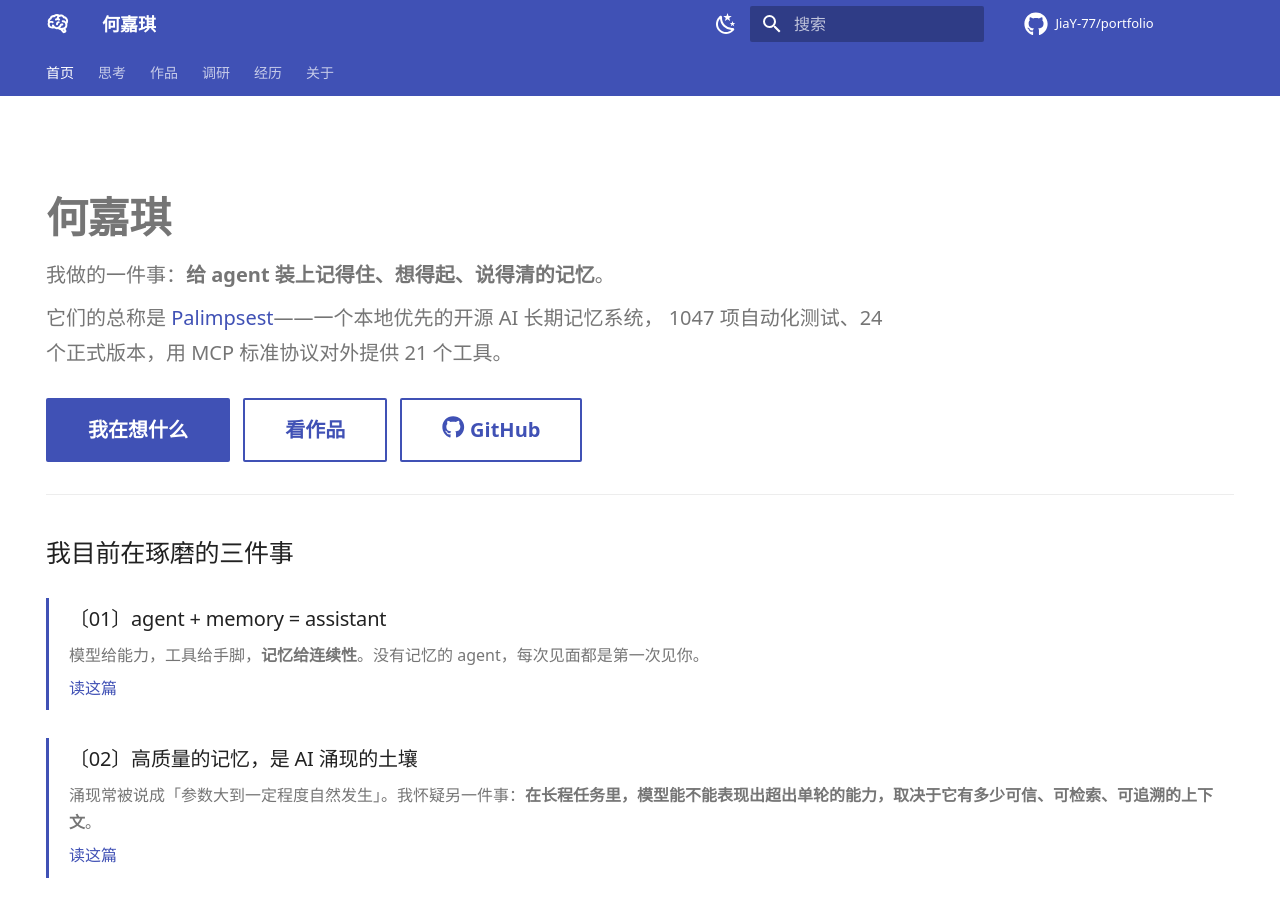
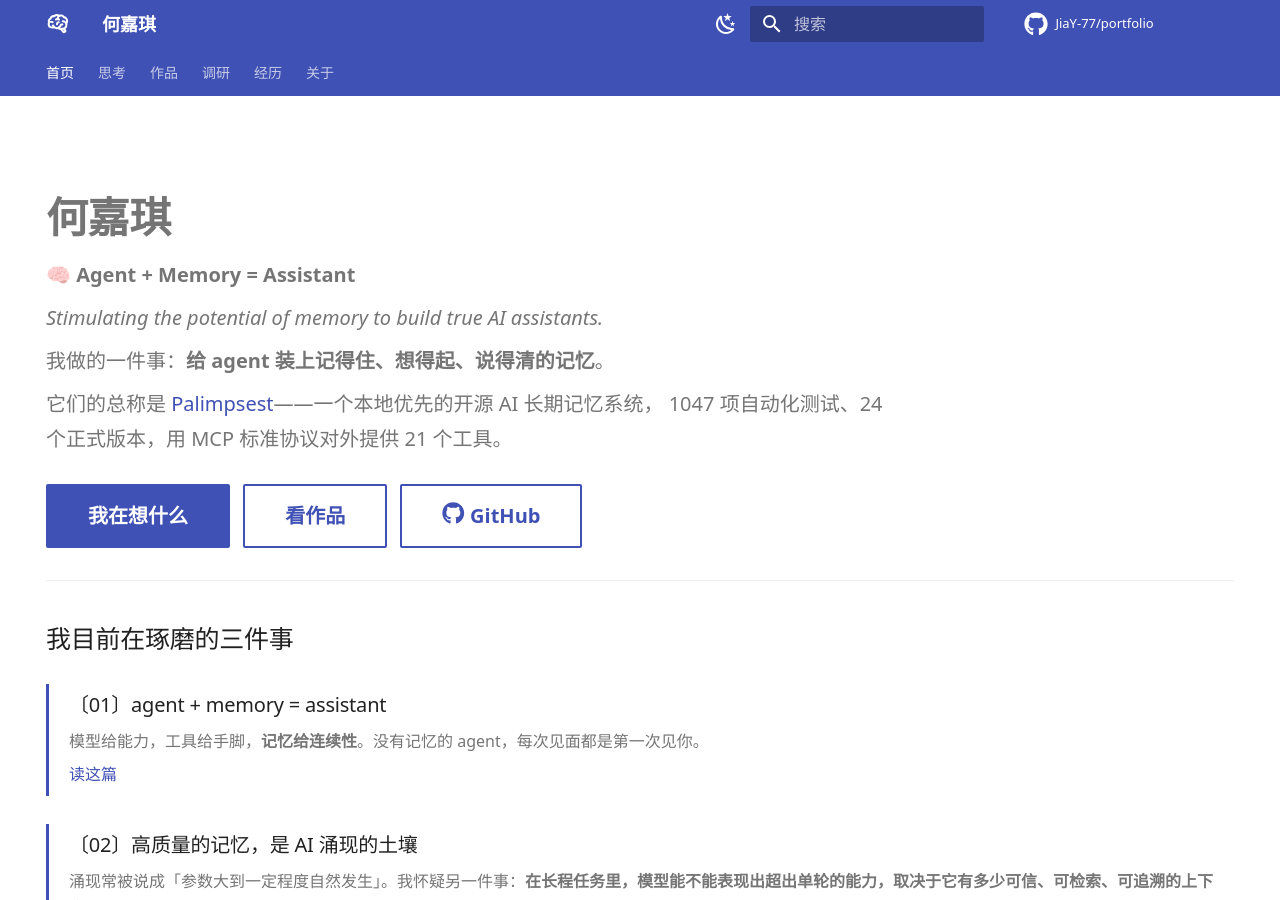
Before and after one commit to JiaY-77/portfolio, an MkDocs documentation site: the page built from docs/index.md, in a window 1280 px wide and 900 px high. Built offline with MkDocs 1.6.1 and Material for MkDocs 9.7.7, drawn with Linux system fonts in a browser that asks for light colours; comment, search, counter and statistics services are not loaded.

Commit message:
docs: add the tagline to the site home page

```diff
--- a/docs/index.md
+++ b/docs/index.md
@@ -8,6 +8,10 @@ hide:
 <div class="hero" markdown>
 
 # 何嘉琪
+
+**🧠 Agent + Memory = Assistant**
+
+*Stimulating the potential of memory to build true AI assistants.*
 
 我做的一件事：**给 agent 装上记得住、想得起、说得清的记忆**。
 
```
